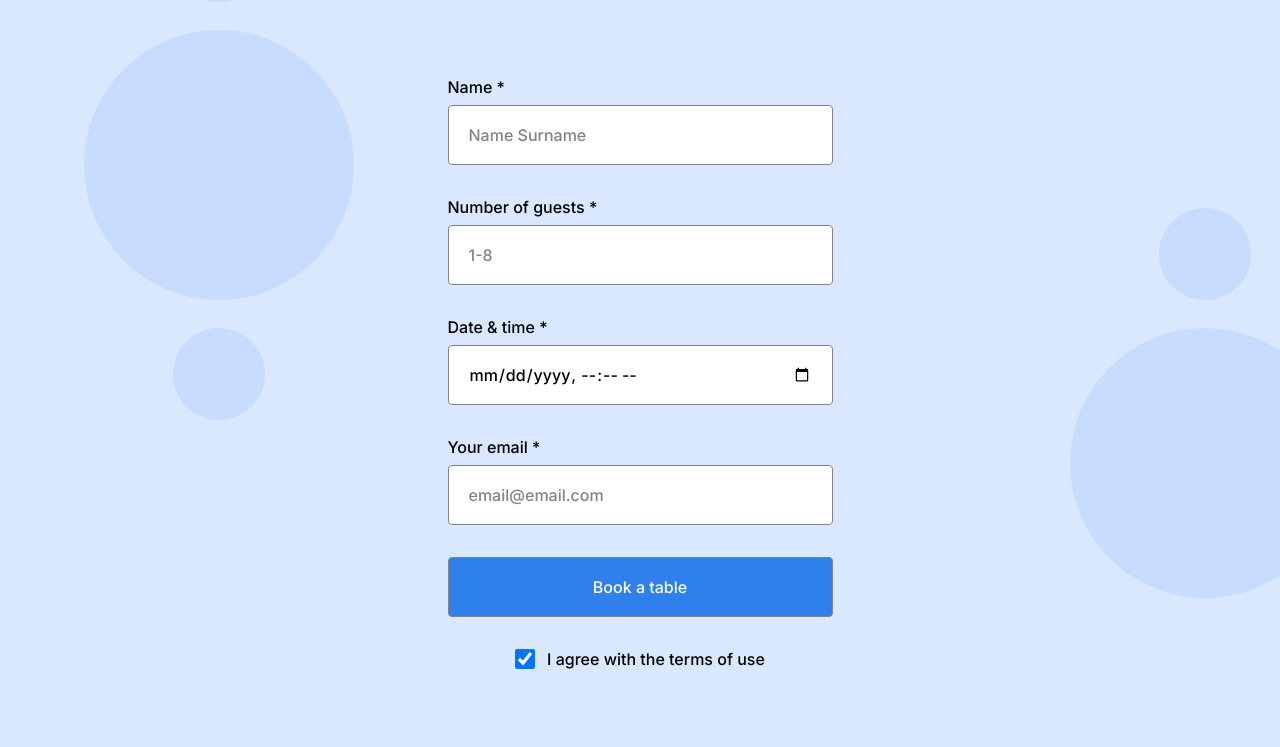
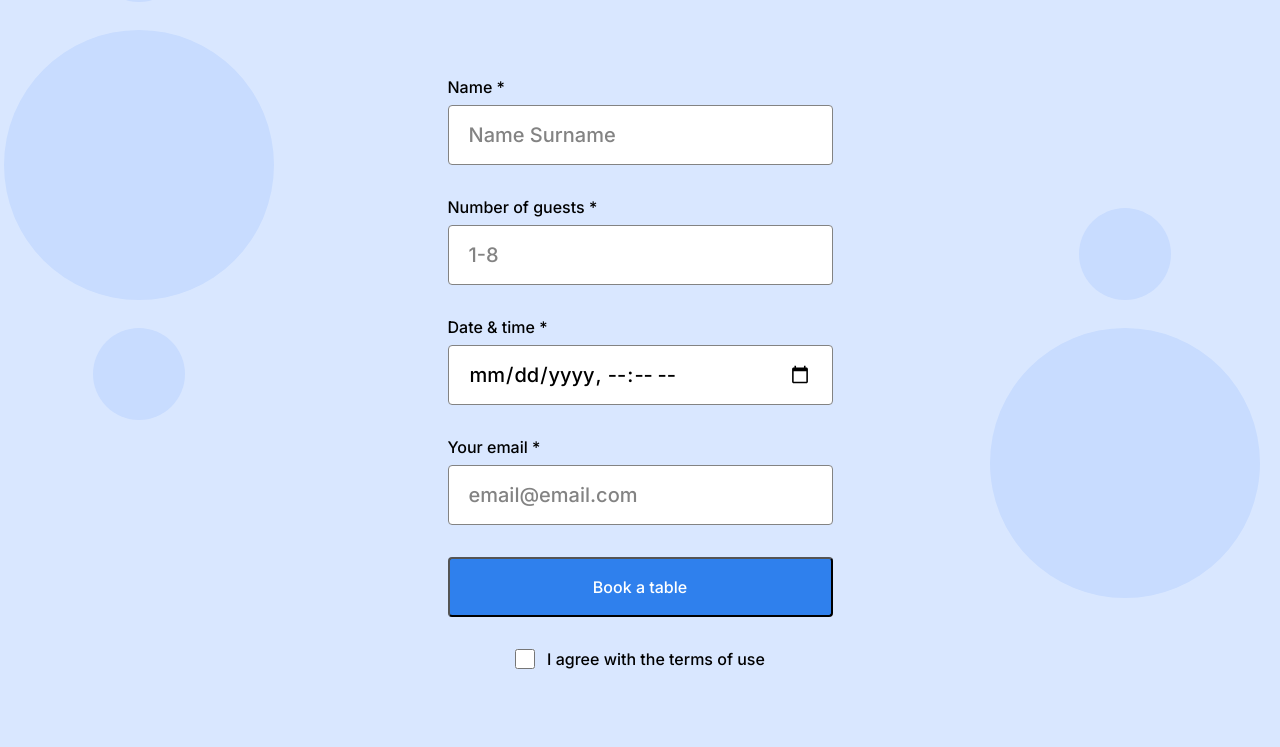
Before and after one commit to misterjjg/se_project_coffeeshop, a plain HTML site: page index.html in a window 1280 px wide. Shown: the part 1813-2560 px from the top of the page. Drawn offline with Linux system fonts and the light colour scheme.

Commit message:
Code Reviewer Update

```diff
--- a/blocks/footer.css
+++ b/blocks/footer.css
@@ -18,7 +18,6 @@
 .footer__content-social {
   display: flex;
   flex-direction: column;
-  align-items: flex-end;
 }
 
 .footer__social-heading {
--- a/blocks/form.css
+++ b/blocks/form.css
@@ -1,7 +1,7 @@
 .form__fieldset {
   display: flex;
   flex-direction: column;
-  min-width: 385px;
+  width: 100%;
   max-width: 385px;
   margin: 0;
   padding: 0;
@@ -27,8 +27,8 @@
   padding-right: 20px;
   font-family: "Inter", Arial, sans-serif;
   font-weight: 500;
-  font-size: 16px;
-  line-height: 20px;
+  font-size: 20px;
+  line-height: 30px;
 }
 
 .form__input::placeholder {
@@ -38,6 +38,7 @@
 .form__button {
   min-width: 385px;
   height: 60px;
+  margin-bottom: 32px;
   color: #ffffff;
   background-color: #2f80ed;
   border-radius: 4px;
@@ -53,7 +54,7 @@
   opacity: 0.7;
 }
 
-.form__label-checkbox {
+.form__label_type_checkbox {
   display: flex;
   gap: 12px;
   margin-bottom: 0;
--- a/blocks/header.css
+++ b/blocks/header.css
@@ -3,6 +3,7 @@
   background-color: #ffffff;
   background-size: cover;
   background-repeat: no-repeat;
+  background-position: center;
   min-height: 720px;
   max-height: 800px;
   height: 100vh;
--- a/blocks/menu.css
+++ b/blocks/menu.css
@@ -3,6 +3,7 @@
   background-image: url(../images/background_menu.svg);
   background-repeat: no-repeat;
   background-size: cover;
+  background-position: center;
   padding-bottom: 100px;
 }
 
--- a/blocks/page.css
+++ b/blocks/page.css
@@ -5,7 +5,4 @@
   font-family: "Inter", Arial, sans-serif;
   font-size: 16px;
   line-height: 20px;
-  background-image: url(../images/background_header.svg);
-  background-color: #ffffff;
-  background-size: cover;
 }
--- a/blocks/recipes.css
+++ b/blocks/recipes.css
@@ -3,6 +3,7 @@
   background-color: #0a2750;
   background-repeat: no-repeat;
   background-size: cover;
+  background-position: center;
 }
 
 .recipes__title {
--- a/blocks/reservation.css
+++ b/blocks/reservation.css
@@ -1,8 +1,9 @@
 .reservation {
   background-color: #d9e7ff;
-  background-image: url(/images/background_reservation.svg);
+  background-image: url(../images/background_reservation.svg);
   background-repeat: no-repeat;
   background-size: cover;
+  background-position: center;
 }
 
 .reservation__title {
--- a/index.html
+++ b/index.html
@@ -144,16 +144,13 @@
                 required
               />
             </fieldset>
-            <button type="submit" class="form__button form__input">
-              Book a table
-            </button>
-            <label for="checkbox" class="form__label form__label-checkbox">
+            <button type="submit" class="form__button">Book a table</button>
+            <label for="checkbox" class="form__label form__label_type_checkbox">
               <input
                 type="checkbox"
                 id="checkbox"
                 name="checkbox"
                 class="form__checkbox"
-                checked="checked"
                 required
               />I agree with the terms of use
             </label>
@@ -258,7 +255,7 @@
       </main>
       <footer class="footer">
         <div class="footer__content">
-          <div class="footer__content-logo">
+          <div>
             <img
               src="./images/practicum_logo.svg"
               alt="Logo"
```
